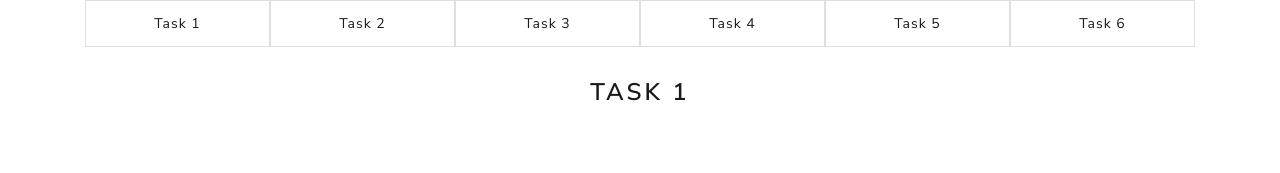
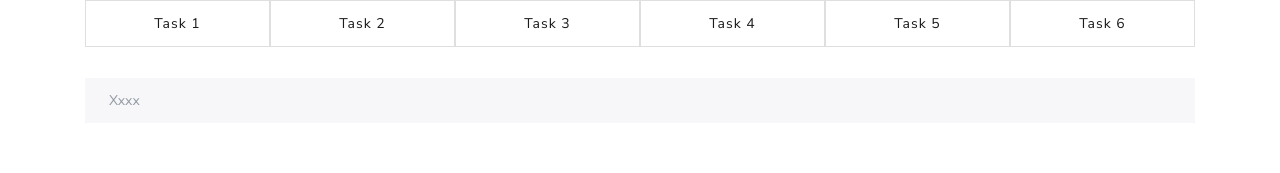
Before and after one commit to StanBurton/on-travel-test, a React (Create React App) app: page / in a window 1280 px wide. Shown: the top 173 px of the page. Built offline with nearby package versions, Linux system fonts and the light colour scheme.

Commit message:
feat: do a first task

```diff
--- a/public/index.html
+++ b/public/index.html
@@ -4,7 +4,7 @@
     <meta charset="utf-8" />
     <meta name="viewport" content="width=device-width, initial-scale=1" />
     <link href="bootstrap.min.css" type="text/css" rel="stylesheet">
-    <title>React App</title>
+    <title>OnTravelTest</title>
   </head>
   <body>
     <div id="root"></div>
--- a/src/components/Task1/Task1.css
+++ b/src/components/Task1/Task1.css
@@ -0,0 +1,3 @@
+.red {
+    color: red !important;
+}
--- a/src/components/Task1/Task1.js
+++ b/src/components/Task1/Task1.js
@@ -3,10 +3,32 @@ import React from "react";
 import "./Task1.css";
 
 export default class Task1 extends React.Component {
+
+  state = {
+    text: "",
+    isValue: false,
+  };
+
+  initText = "Xxxx";
+
+  inputHandler = e => {
+    const text = e.target.value;
+    this.setState({ text });
+  };
+
   render() {
+    const isValue = this.state.text === this.initText ? "form-control" : "form-control red";
+
     return (
       <div className="task1">
-        <h1>Task 1</h1>
+        <input
+          onChange={this.inputHandler}
+          className={isValue}
+          type="text"
+          value={this.state.text}
+          placeholder={this.initText}
+          id="input-form"
+        />
       </div>
     );
   }
```
